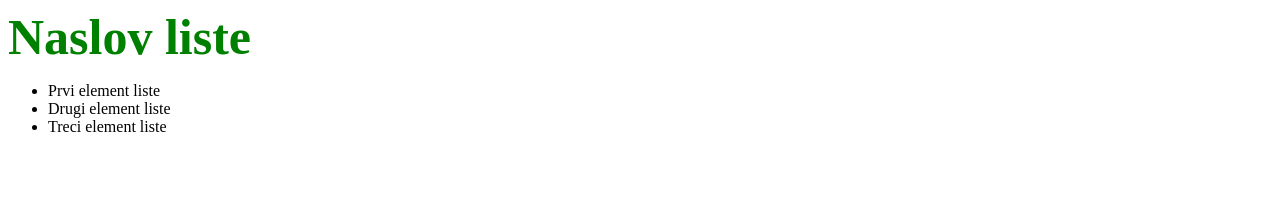
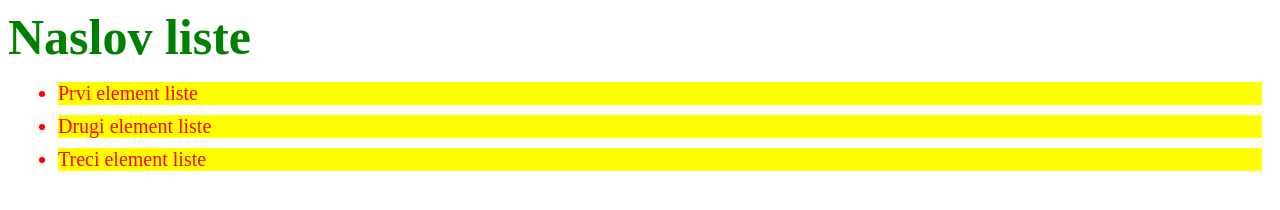
Before and after one commit to belanovic/site_test, a plain HTML site: page index.html in a window 1280 px wide. Drawn offline with Linux system fonts and the light colour scheme.

Commit message:
css added

```diff
--- a/index.css
+++ b/index.css
@@ -3,3 +3,9 @@
     color: green;
     font-weight: bolder;
 }
+li {
+    font-size: 20px;
+    color: red;
+    background: yellow;
+    margin: 10px;
+}
```
